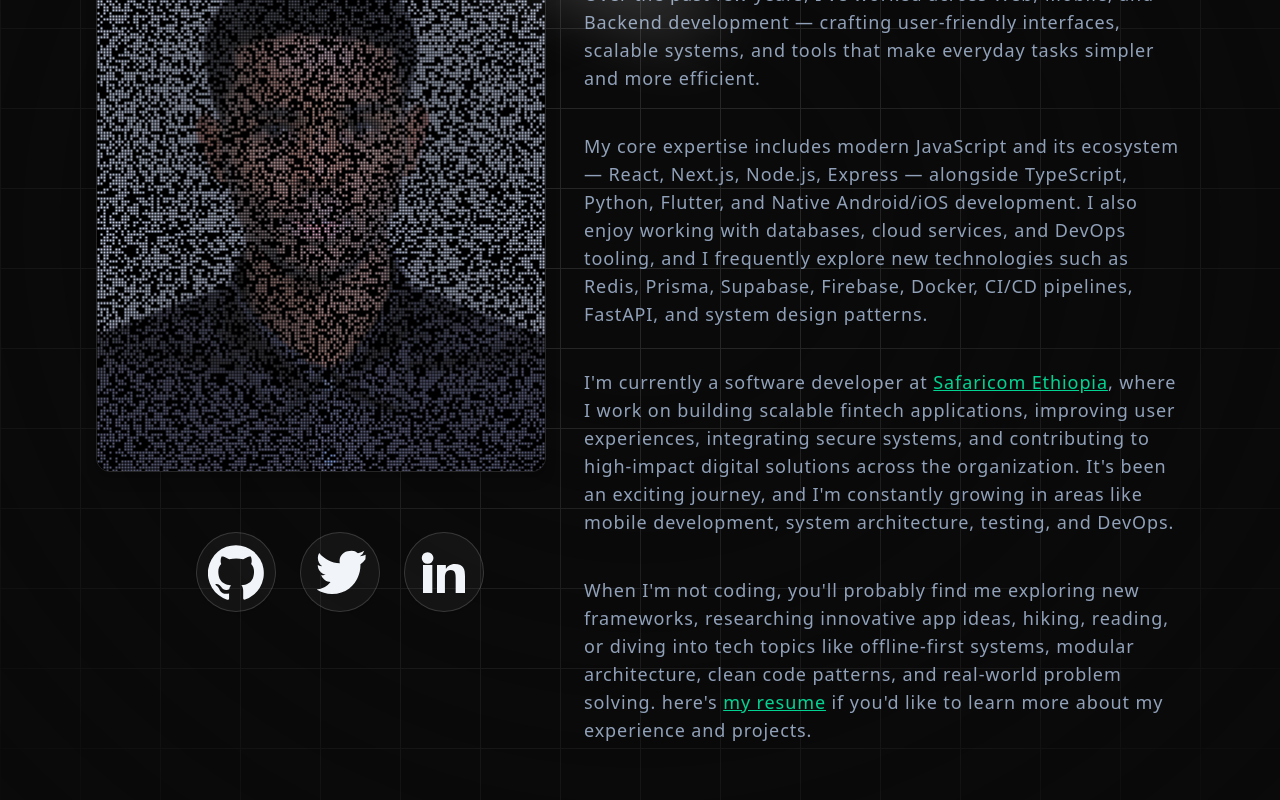
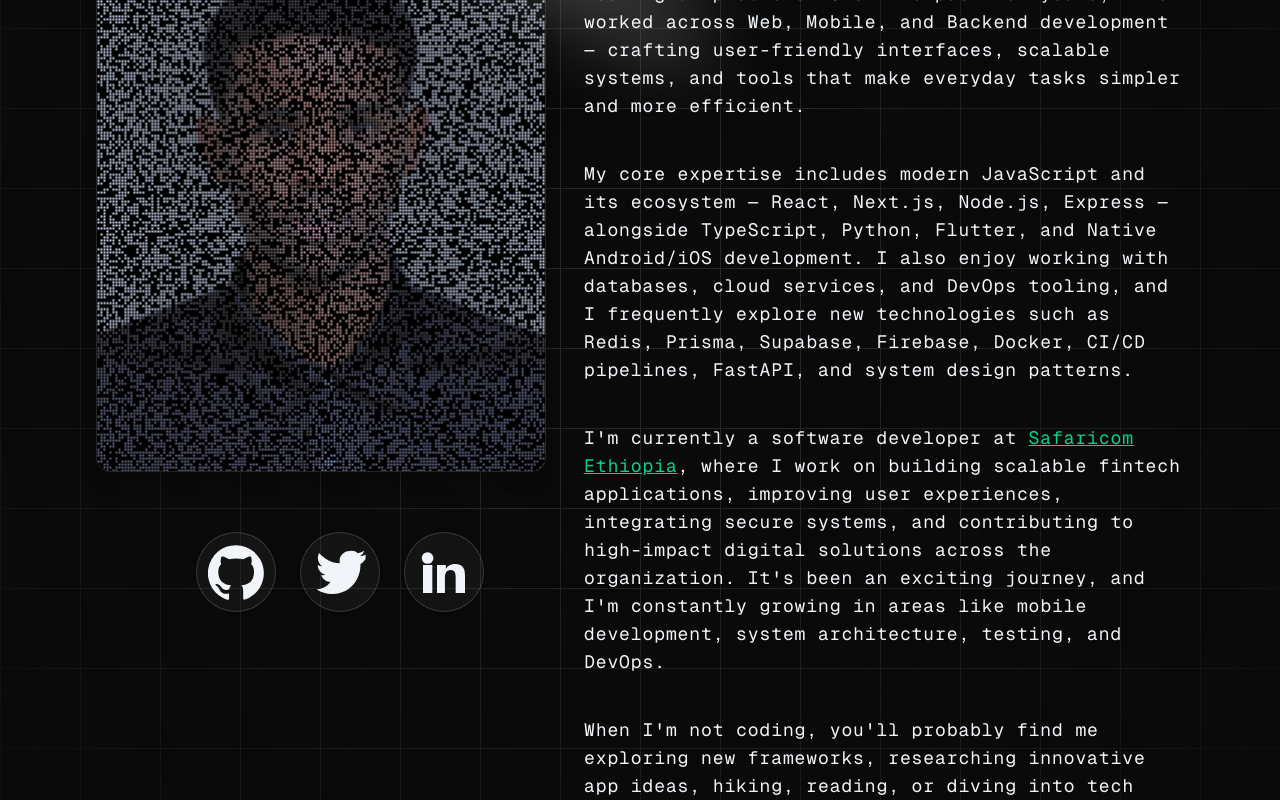
Before and after one commit to ake144/portfolio, a Next.js app: page / in a window 1280 px wide. Shown: the part 440-1240 px from the top of the page. Built offline with nearby package versions, Linux system fonts and the light colour scheme.

Commit message:
about me page is revamped

```diff
--- a/components/about.tsx
+++ b/components/about.tsx
@@ -79,8 +79,8 @@ const AboutMe = () => {
 
         </div>
 
-        <div className="flex-1 flex flex-col gap-6 text-center lg:text-left">
-          <p className="text-base sm:text-lg leading-7 tracking-wider text-slate-400">
+        <div className="flex-1 flex flex-col gap-6 text-center font-mono lg:text-left">
+          <p className="text-base sm:text-lg leading-7 tracking-wider ">
             I&apos;m a passionate and versatile software developer who loves building
             real-world solutions that solve meaningful problems. Over the past
             few years, I&apos;ve worked across Web, Mobile, and Backend development —
@@ -88,7 +88,7 @@ const AboutMe = () => {
             make everyday tasks simpler and more efficient.
           </p>
 
-          <p className="text-base sm:text-lg leading-7 tracking-wider text-slate-400 mt-4">
+          <p className="text-base sm:text-lg leading-7 tracking-wider mt-4">
             My core expertise includes modern JavaScript and its ecosystem —
             React, Next.js, Node.js, Express — alongside TypeScript, Python,
             Flutter, and Native Android/iOS development. I also enjoy working
@@ -106,7 +106,7 @@ const AboutMe = () => {
             architecture, and clean code principles.
           </p> */}
 
-          <p className="text-base sm:text-lg leading-7 tracking-wider text-slate-400 mt-4">
+          <p className="text-base sm:text-lg leading-7 tracking-wider mt-4">
             I&apos;m currently a software developer at{" "}
 
               <LinkPreview
@@ -124,7 +124,7 @@ const AboutMe = () => {
             development, system architecture, testing, and DevOps.
           </p>
 
-          <p className="text-base sm:text-lg leading-7 tracking-wider text-slate-400 mt-4">
+          <p className="text-base sm:text-lg leading-7 tracking-wider  mt-4">
             When I&apos;m not coding, you&apos;ll probably find me exploring new
             frameworks, researching innovative app ideas, hiking, reading, or
             diving into tech topics like offline-first systems, modular
--- a/components/navigation.tsx
+++ b/components/navigation.tsx
@@ -84,8 +84,8 @@ export function NavbarItems() {
                 onClick={() => setIsMobileMenuOpen(false)}
                 className="relative text-neutral-600 dark:text-neutral-300"
               >
-                <HyperText>{item.name}</HyperText>
-                {/* <span className="block">{item.name}</span> */}
+
+                <span className="block">{item.name}</span>
               </a>
             ))}
             <div className="flex w-full flex-col gap-4">
```
